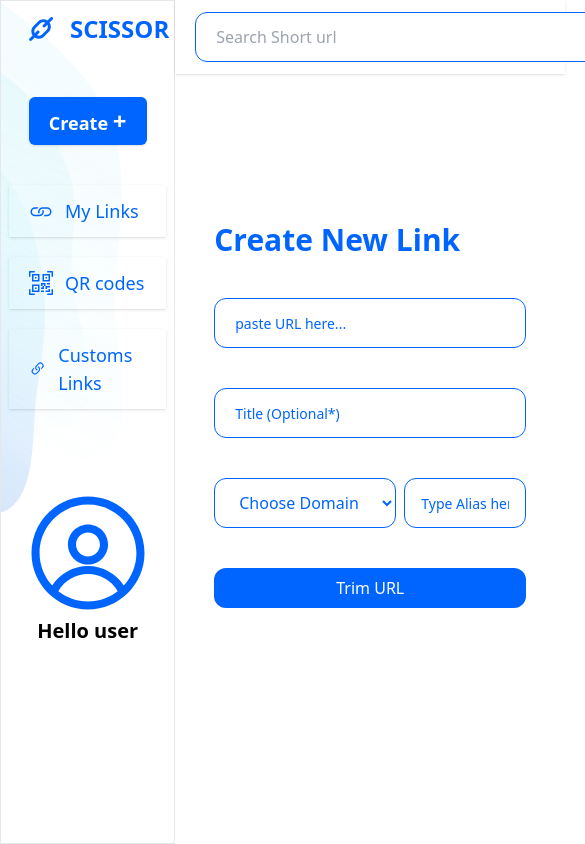
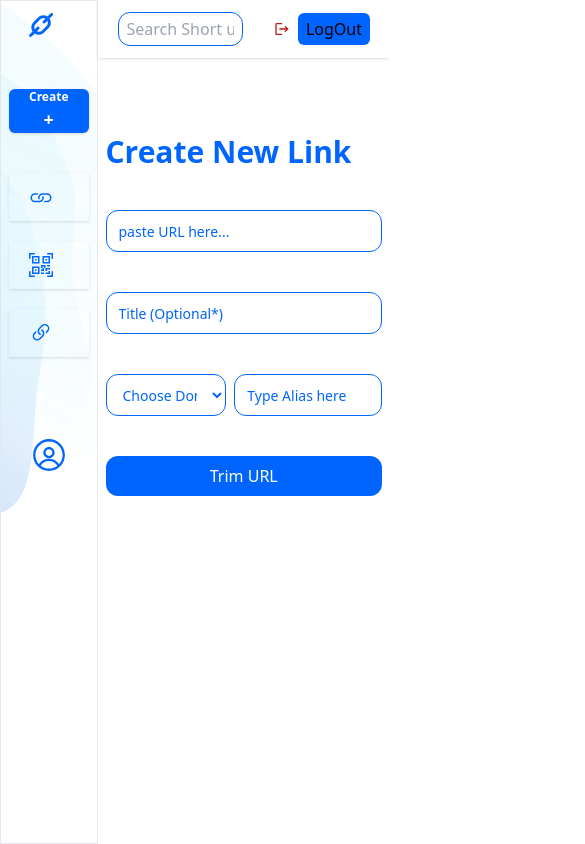
Before and after one commit to MargretEdeh/Scissors, a React (Create React App) app: page /dashboard/create in a window 390 px wide. Shown: the top 844 px of the page, 585 px wide, since content can reach past the window. Built offline with nearby package versions, Linux system fonts and the light colour scheme; no server answers; sample sign-in values are in the browser's storage.

Commit message:
got the currently signed in user and responsiveness for the dashboard

```diff
--- a/src/Component/Top.tsx
+++ b/src/Component/Top.tsx
@@ -22,14 +22,14 @@ const handleLogout = () => {
   return (
     <div className='flex items-center  justify-between shadow px-5 py-3 w-full'>
         <div className='flex gap-4' >
-            <input className='px-5 py-3 border border-primary w-[500px] rounded-xl ' type="text" placeholder='Search Short url'/>
-             <RiLinksFill className="text-5xl text-red-700" />
+            <input className='md:px-5 md:py-3 px-2 py-1 border w-4/5 border-primary lg:w-[500px] rounded-xl ' type="text" placeholder='Search Short url'/>
+             <RiLinksFill className="md:text-5xl hidden md:flex text-2xl text-red-700" />
 
         </div>
         <div onClick={handleLogout} className='flex items-center gap-2'>
-            <MdLogout className='text-2xl text-red-700'/>
-            <Button children={"Logout"} color={true}/>
-
+            <MdLogout className='md:text-2xl  text-red-700'/>
+            <Button className='hidden md:flex' children={"Logout"} color={true}/>
+            <button className='bg-primary px-2 rounded-md py-1'>LogOut </button>
 
         </div>
 
--- a/src/Pages/Create.tsx
+++ b/src/Pages/Create.tsx
@@ -70,18 +70,18 @@ export function Create(props: ICreateProps) {
       <Top/>
       <form
         onSubmit={shortenUrl}
-        className="py-5 w-4/5 mx-auto my-32 md:px-10 gap-10 flex flex-col"
+        className="py-5 lg:w-4/5 mx-2 lg:my-32 my-14  md:px-10 gap-10 flex flex-col"
       >
         <h1 className="text-3xl text-primary font-semibold">Create New Link</h1>
         <input
-          className="placeholder:text-primary placeholder:text-sm border px-5 py-3 rounded-xl border-primary"
+          className="placeholder:text-primary placeholder:text-sm border md:px-5 md:py-3 px-3 py-2 rounded-xl border-primary"
           type="text"
           placeholder="paste URL here..."
           value={url}
           onChange={(e) => setUrl(e.target.value)}
         />
         <input
-          className="placeholder:text-primary placeholder:text-sm border px-5 py-3 rounded-xl border-primary"
+          className="placeholder:text-primary placeholder:text-sm border md:px-5 md:py-3 px-3 py-2 rounded-xl border-primary"
           type="text"
           placeholder="Title (Optional*)"
           value={title}
@@ -89,7 +89,7 @@ export function Create(props: ICreateProps) {
         />
 
         <div className="flex gap-2">
-          <select className="border text-primary border-primary hover:bg-primary hover:text-white bg-white px-5 py-3 rounded-xl">
+          <select className="border w-4/5 text-sm text-primary border-primary hover:bg-primary hover:text-white bg-white md:px-5 md:py-3 px-3 py-2 rounded-xl">
             <option className="hover:text-white hover:bg-primary" value="paid">
               Choose Domain
             </option>
@@ -101,7 +101,7 @@ export function Create(props: ICreateProps) {
             </option>
           </select>
           <input
-            className="placeholder:text-primary w-full placeholder:text-sm border px-4 py-3 rounded-xl border-primary"
+            className="placeholder:text-primary w-full placeholder:text-sm border md:px-4 md:py-3 px-3 py-2 rounded-xl border-primary"
             type="text"
             placeholder="Type Alias here"
             value={alias}
--- a/src/Pages/Dashboard.tsx
+++ b/src/Pages/Dashboard.tsx
@@ -13,34 +13,61 @@ export interface IDashboardProps {}
 export function Dashboard(props: IDashboardProps) {
   const {accessToken} = React.useContext(AuthContext);
   const navigate = useNavigate();
+  const [currentUser, setCurrentUser] = React.useState("");
+
   React.useEffect(() => {
     if(!accessToken){
       navigate('/signin');
     }
   }, [])
+  React.useEffect(() => {
+    fetchCurrentUser ();
+  }, []);
+
+  const fetchCurrentUser = async () => {
+    try {
+      const response = await fetch("https://scissors-v0r0.onrender.com/api/v1/users/me", {
+        headers: {
+          Accept: "application/json",
+          Authorization: `Bearer ${accessToken}`,
+        },
+      });
+
+      if (response.ok) {
+        const userData = await response.json();
+        setCurrentUser(userData.name);
+        // console.log();
+
+      } else {
+        throw new Error("Failed to fetch currently logged-in user");
+      }
+    } catch (error) {
+      console.error("Failed to fetch currently logged-in user:", error);
+    }
+  };
   return (
     <div>
       <div className="flex w-full" >
-        <div className="w-72 border px-2 h-screen bg-cover bg-faqback">
+        <div className="lg:w-72 border px-2 h-screen bg-cover bg-faqback">
           <div className="flex items-center px-5 py-3 gap-2" >
             <img src={SciLogo} alt="sciLogo" />
-            <span className="w-0.5 h-8 bg-primary"></span>
-            <h1 className="text-primary font-semibold text-2xl">SCISSOR</h1>
+            <span className="w-0.5 h-8 hidden lg:flex bg-primary"></span>
+            <h1 className="text-primary hidden lg:flex font-semibold text-2xl">SCISSOR</h1>
           </div>
 
           <div className="w-full">
-           <button className="px-5 w-3/4 flex  items-center justify-center gap-4 text-lg my-10 shadow mx-auto py-2 text-white font-semibold bg-primary rounded-md"> <NavLink to="/dashboard/create"> Create <b className="text-2xl">+</b>  </NavLink> </button>
+           <button className="px-5 lg:w-3/4 flex  items-center lg:justify-center lg:gap-4 lg:text-lg text-xs my-10 shadow lg:mx-auto lg:py-2 text-white font-semibold bg-primary rounded-md"> <NavLink to="/dashboard/create"> Create <b className="lg:text-2xl text-lg ">+</b>  </NavLink> </button>
         </div>
         <div >
             <ul className="flex justify-center flex-col gap-5">
-                <li> <NavLink to="/dashboard/links" className="flex text-primary  items-center text-lg gap-3 px-5 justify-start shadow py-3 " > <BsLink className="text-2xl text-primary"/>  My Links  </NavLink> </li>
-                <li> <NavLink to="/dashboard/qrcode" className="flex text-primary  items-center text-lg gap-3 px-5 justify-start shadow py-3 " > <BsQrCodeScan className="text-2xl text-primary"/>  QR codes  </NavLink> </li>
-                <li> <NavLink to="dashboard/customlink" className="flex text-primary  items-center text-lg gap-3 px-5 justify-start shadow py-3 " > <BsLink45Deg className="text-2xl text-primary"/>  Customs Links  </NavLink> </li>
+                <li> <NavLink to="/dashboard/links" className="flex text-primary  items-center text-lg gap-3 px-5 justify-start shadow py-3 " > <BsLink className="text-2xl text-primary"/>  <p className="hidden lg:flex"> My Links </p> </NavLink> </li>
+                <li> <NavLink to="/dashboard/qrcode" className="flex text-primary  items-center text-lg gap-3 px-5 justify-start shadow py-3 " > <BsQrCodeScan className="text-2xl text-primary"/> <p className="hidden lg:flex"> QR codes </p> </NavLink> </li>
+                <li> <NavLink to="dashboard/customlink" className="flex text-primary  items-center text-lg gap-3 px-5 justify-start shadow py-3 " > <BsLink45Deg className="text-2xl text-primary"/> <p className="hidden lg:flex"> Customs Links</p>  </NavLink> </li>
             </ul>
         </div>
-        <div className="flex flex-col my-20 items-center justify-center">
-            <RxAvatar className="text-9xl text-primary"/>
-            <h1 className="text-xl font-semibold">Hello user </h1>
+        <div className="flex flex-col my-20 items-center lg:justify-center">
+            <RxAvatar className="lg:text-9xl text-4xl text-primary"/>
+            <h1 className="lg:text-xl text-xs font-semibold">{currentUser} </h1>
           </div>
         </div>
         <div className="w-full   ">
--- a/src/Pages/LinkList.tsx
+++ b/src/Pages/LinkList.tsx
@@ -13,13 +13,12 @@ export function LinkList(props: ILinkListProps) {
   const [currentUser, setCurrentUser] = useState("");
 
   useEffect(() => {
-    fetchLinks();
+    fetchCurrentUser ();
   }, []);
-
   const fetchLinks = async () => {
     try {
       const response = await fetch(
-        "https://scissors-v0r0.onrender.com/api/v1/url/list-all",
+        "https://scissors-v0r0.onrender.com/api/v1/url/list-loggedin-user-url",
         {
           headers: {
             Authorization: `Bearer ${accessToken}`,
@@ -29,8 +28,6 @@ export function LinkList(props: ILinkListProps) {
 
       if (response.ok) {
         const data = await response.json();
-        setCurrentUser(data[0].user);
-        console.log(data);
         setLinks(data);
       } else {
         throw new Error("Failed to fetch links");
@@ -39,6 +36,31 @@ export function LinkList(props: ILinkListProps) {
       console.error("Failed to fetch links:", error);
     }
   };
+
+
+  const fetchCurrentUser = async () => {
+    try {
+      const response = await fetch("https://scissors-v0r0.onrender.com/api/v1/users/me", {
+        headers: {
+          Accept: "application/json",
+          Authorization: `Bearer ${accessToken}`,
+        },
+      });
+
+      if (response.ok) {
+        const userData = await response.json();
+        setCurrentUser(userData.name);
+        fetchLinks();
+        // console.log();
+
+      } else {
+        throw new Error("Failed to fetch currently logged-in user");
+      }
+    } catch (error) {
+      console.error("Failed to fetch currently logged-in user:", error);
+    }
+  };
+
 
   const deleteLink = async (shortUrl: string) => {
     try {
```
Also changed, not shown: src/Pages/Signup.tsx (+66 -43 lines).
